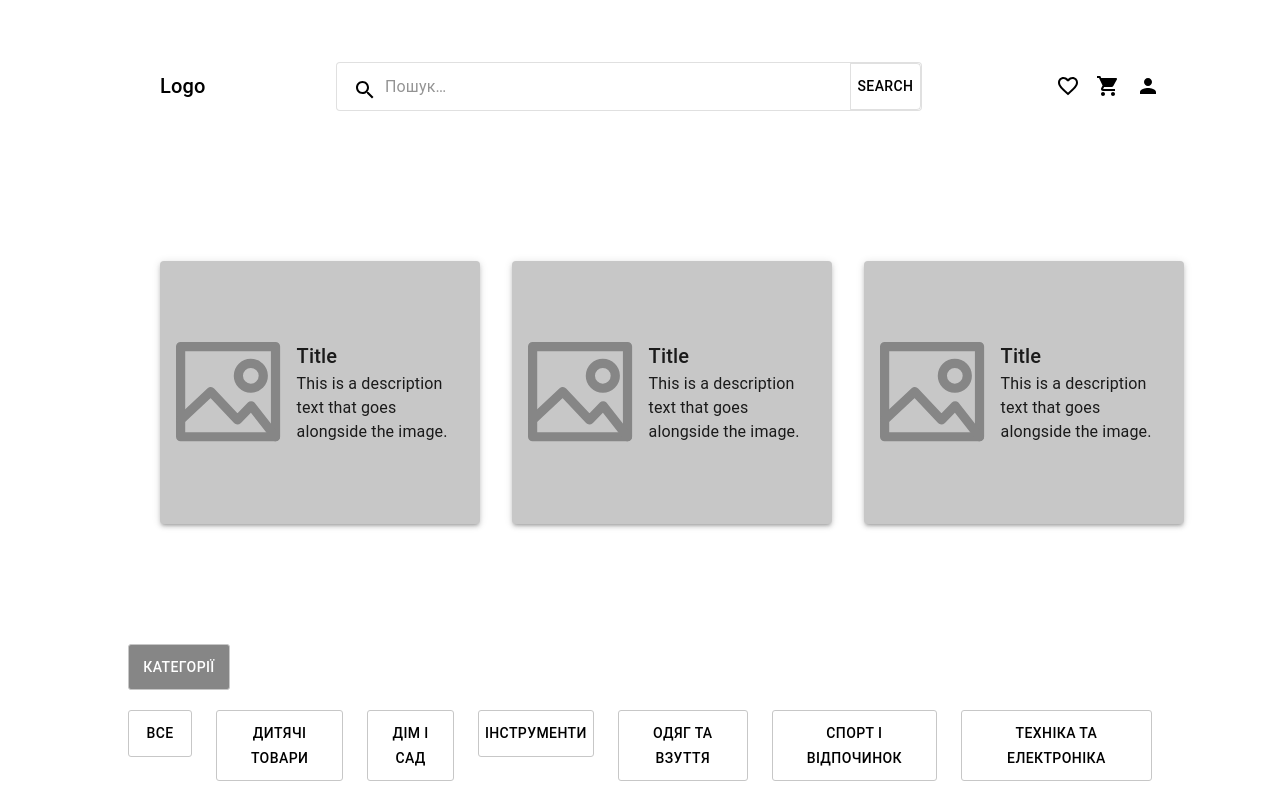
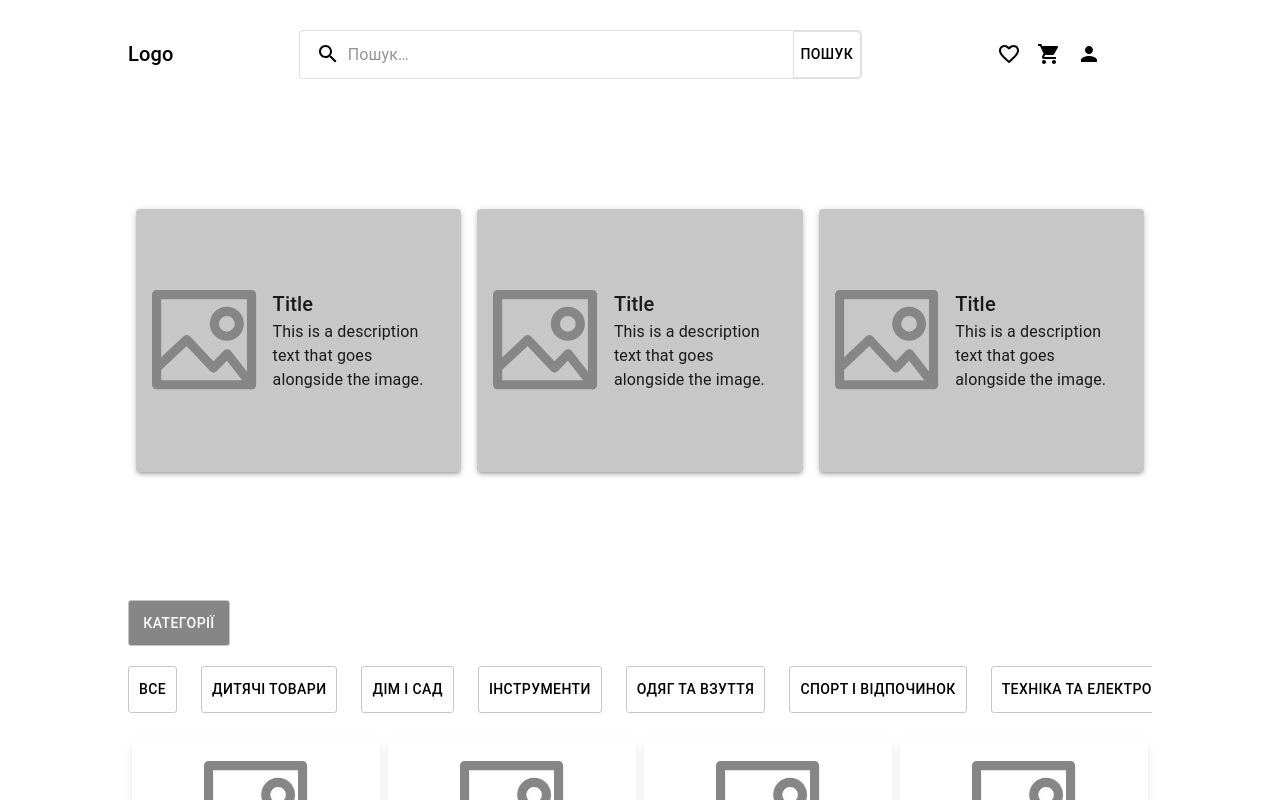
Before and after one commit to FelllGit/MarketPlace, a React (Create React App) app: page / in a window 1280 px wide. Shown: the top 800 px of the page. Built offline with nearby package versions, Linux system fonts and the light colour scheme.

Commit message:
fixed styles

```diff
--- a/src/components/Header.tsx
+++ b/src/components/Header.tsx
@@ -7,8 +7,8 @@ import FavoriteBorderIcon from '@mui/icons-material/FavoriteBorder';
 import ShoppingCartIcon from '@mui/icons-material/ShoppingCart';
 import PersonIcon from '@mui/icons-material/Person';
 import Button from '@mui/material/Button';
-import { styled, alpha } from '@mui/material/styles';
-import { Grid } from '@mui/material';
+import { styled, alpha, useTheme } from '@mui/material/styles';
+import { Grid, useMediaQuery } from '@mui/material';
 
 const Search = styled('div')(({ theme }) => ({
   position: 'relative',
@@ -43,11 +43,15 @@ const SearchIconWrapper = styled('div')(({ theme }) => ({
 const SearchInputBase = styled(InputBase)(({ theme }) => ({
   color: 'inherit',
   '& .MuiInputBase-input': {
-    padding: theme.spacing(1, 1, 1, 0),
-    // vertical padding + font size from searchIcon
-    paddingLeft: `calc(1em + ${theme.spacing(4)})`,
+    padding: theme.spacing(1), // Default padding
     transition: theme.transitions.create('width'),
     width: '100%',
+    [theme.breakpoints.down('md')]: {
+      paddingLeft: '1rem', // Padding left to accommodate the search icon
+    },
+    [theme.breakpoints.up('md')]: {
+      paddingLeft: `calc(1em + ${theme.spacing(4)})`, // Padding left to accommodate the search icon
+    },
   },
 }));
 
@@ -73,9 +77,12 @@ const AccountButtons = styled('div')(({ theme }) => ({
   width: 'fit-content', // Width equal to the width of the child elements
 }));
 
-const Header = () => (
+const Header = () => {
+  const theme = useTheme();
+  const matches = useMediaQuery(theme.breakpoints.up('md'));
+  return (
         <AppBar position="static">
-        <Grid container spacing={4}>
+            <Grid container spacing={4} width={'100%'}>
                 <Grid item xs={2}>
                     <Typography variant="h6" component="div">
                         Logo
@@ -85,7 +92,11 @@ const Header = () => (
                 <Grid item xs={7}>
                     <Search>
                         <SearchWrapper>
-                        <SearchIconWrapper>
+                            <SearchIconWrapper
+                                sx={{
+                                  visibility: { xs: 'hidden', md: 'visible' },
+                                  marginTop: '-4px',
+                                }}>
                                 <SearchIcon />
                             </SearchIconWrapper>
                             <SearchInputBase
@@ -96,8 +107,10 @@ const Header = () => (
                         </SearchWrapper>
                         <FindButton
                             variant="contained"
-                        sx={{ borderRadius: '0 4px 4px 0' }}>
-                        Search
+                            sx={{
+                              borderRadius: '0 4px 4px 0',
+                            }}>
+                            {matches ? 'Пошук' : <SearchIcon />}
                         </FindButton>
                     </Search>
                 </Grid>
@@ -120,5 +133,6 @@ const Header = () => (
             </Grid>
         </AppBar>
   );
+};
 
 export default Header;
--- a/src/components/Home/Home.tsx
+++ b/src/components/Home/Home.tsx
@@ -22,12 +22,19 @@ const MainCategories = styled('div')({
   display: 'inline-flex',
   alignItems: 'flex-start',
   gap: '24px',
+  width: '100%',
+  overflow: 'scroll',
+});
+
+const MainCategoriesButton = styled(Button)({
+  whiteSpace: 'nowrap',
+  minWidth: 'fit-content',
 });
 
 const NestedMenuWrapper = styled('div')({
   width: '100%',
   position: 'absolute',
-  top: '100%', // This positions the top of the NestedMenu right below the button
+  top: '100%',
   left: 0,
   zIndex: 2,
   backgroundColor: '#FFFFFF',
@@ -49,14 +56,32 @@ const Home = () => {
   //   };
   return (
         <Content>
-            <Grid container spacing={4} marginBottom={'100px'}>
-                <Grid item sm={12} md={6} lg={4}>
+            <Grid container marginBottom={'100px'} width={'100%'}>
+                <Grid
+                    item
+                    sm={12}
+                    md={6}
+                    lg={4}
+                    padding={'8px'}
+                    margin={'auto'}>
                     <BannerAd />
                 </Grid>
-                <Grid item sm={12} md={6} lg={4}>
+                <Grid
+                    item
+                    sm={12}
+                    md={6}
+                    lg={4}
+                    padding={'8px'}
+                    margin={'auto'}>
                     <BannerAd />
                 </Grid>
-                <Grid item sm={12} md={6} lg={4}>
+                <Grid
+                    item
+                    sm={12}
+                    md={6}
+                    lg={4}
+                    padding={'8px'}
+                    margin={'auto'}>
                     <BannerAd />
                 </Grid>
             </Grid>
@@ -82,21 +107,23 @@ const Home = () => {
             </DropdownContainer>
 
             <MainCategories>
-                <Button>Все</Button>
-                <Button>Дитячі товари</Button>
-                <Button>Дім і сад</Button>
-                <Button>Інструменти</Button>
-                <Button>Одяг та взуття</Button>
-                <Button>Спорт і відпочинок</Button>
-                <Button>Техніка та електроніка</Button>
+                <MainCategoriesButton>Все</MainCategoriesButton>
+                <MainCategoriesButton>Дитячі товари</MainCategoriesButton>
+                <MainCategoriesButton>Дім і сад</MainCategoriesButton>
+                <MainCategoriesButton>Інструменти</MainCategoriesButton>
+                <MainCategoriesButton>Одяг та взуття</MainCategoriesButton>
+                <MainCategoriesButton>Спорт і відпочинок</MainCategoriesButton>
+                <MainCategoriesButton>
+                    Техніка та електроніка
+                </MainCategoriesButton>
             </MainCategories>
 
             <Grid
                 container
-                spacing={4}
                 display={'flex'}
                 sx={{ flexDirection: { sm: 'column', md: 'row' } }}
-                marginBottom={'100px'}>
+                marginBottom={'100px'}
+                width={'100%'}>
                 <Grid
                     item
                     sm={12}
--- a/src/components/Home/NestedMenu.tsx
+++ b/src/components/Home/NestedMenu.tsx
@@ -8,16 +8,12 @@ import CheckBoxOutlineBlankIcon from '@mui/icons-material/CheckBoxOutlineBlank';
 import CheckBoxIcon from '@mui/icons-material/CheckBox';
 
 const NestedMenuWrapper = styled('div')(({ theme }) => ({
-  position: 'relative',
-  display: 'flex', // Add this line to make Search a flex container
   borderRadius: theme.shape.borderRadius,
+  borderTopLeftRadius: '0px',
   backgroundColor: alpha(theme.palette.common.white, 0.15),
   '&:hover': {
     backgroundColor: alpha(theme.palette.common.white, 0.25),
   },
-  marginLeft: 0,
-  width: '100%',
-  alignItems: 'center',
   border: '1px solid',
   borderColor: theme.palette.divider,
 }));
--- a/src/components/SharedLayout/SharedLayout.tsx
+++ b/src/components/SharedLayout/SharedLayout.tsx
@@ -8,13 +8,27 @@ import Header from '../Header';
 import Footer from '../Footer';
 
 const SharedLayout = () => (
-		<Stack direction={'column'}>
-			<ThemeProvider theme={theme}>
-				<Header />
-				<Outlet />
-				<Footer />
-			</ThemeProvider>
-		</Stack>
+  <ThemeProvider theme={theme}>
+    <Stack
+      direction="column"
+      sx={{
+        paddingLeft: {
+          lg: '8rem', // 8rem padding for large screens
+          md: '6rem', // Adjust this value as needed for medium screens
+          sm: '2rem', // Adjust this value as needed for extra small screens
+        },
+        paddingRight: {
+          lg: '8rem', // 8rem padding for large screens
+          md: '6rem', // Adjust this value as needed for medium screens
+          sm: '2rem', // Adjust this value as needed for extra small screens
+        },
+      }}
+    >
+      <Header />
+      <Outlet />
+      <Footer />
+    </Stack>
+  </ThemeProvider>
 );
 
 export default SharedLayout;
--- a/src/index.css
+++ b/src/index.css
@@ -5,8 +5,6 @@ body {
     sans-serif;
   -webkit-font-smoothing: antialiased;
   -moz-osx-font-smoothing: grayscale;
-  padding-left: 8rem;
-  padding-right: 8rem;
 }
 
 code {
--- a/src/theme/components.ts
+++ b/src/theme/components.ts
@@ -30,7 +30,11 @@ const components: Components<Theme> = {
   MuiGrid: {
     styleOverrides: {
       root: () => ({
+        padding: '0px',
+      }),
+      item: () => ({
         margin: 'auto',
+        padding: '4px',
       }),
     },
   },
```
Lines whose indentation alone changed are shown as unchanged.
